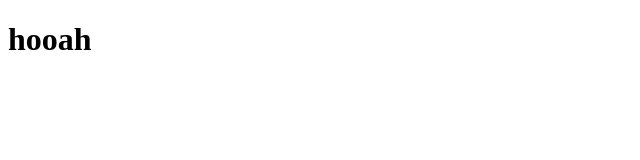
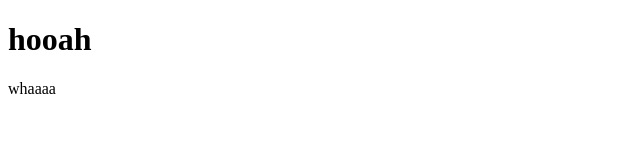
Before and after one commit to DevonDavidson234/gitsumpraktiss, a plain HTML site: page index.html in a window 1280 px wide. Shown: the full height of the page, 0-640 px from the left. Drawn offline with Linux system fonts and the light colour scheme.

Commit message:
added p to index

```diff
--- a/index.html
+++ b/index.html
@@ -6,5 +6,6 @@
   </head>
   <body>
     <h1>hooah</h1>
+    <p>whaaaa</p>
   </body>
 </html>
```
